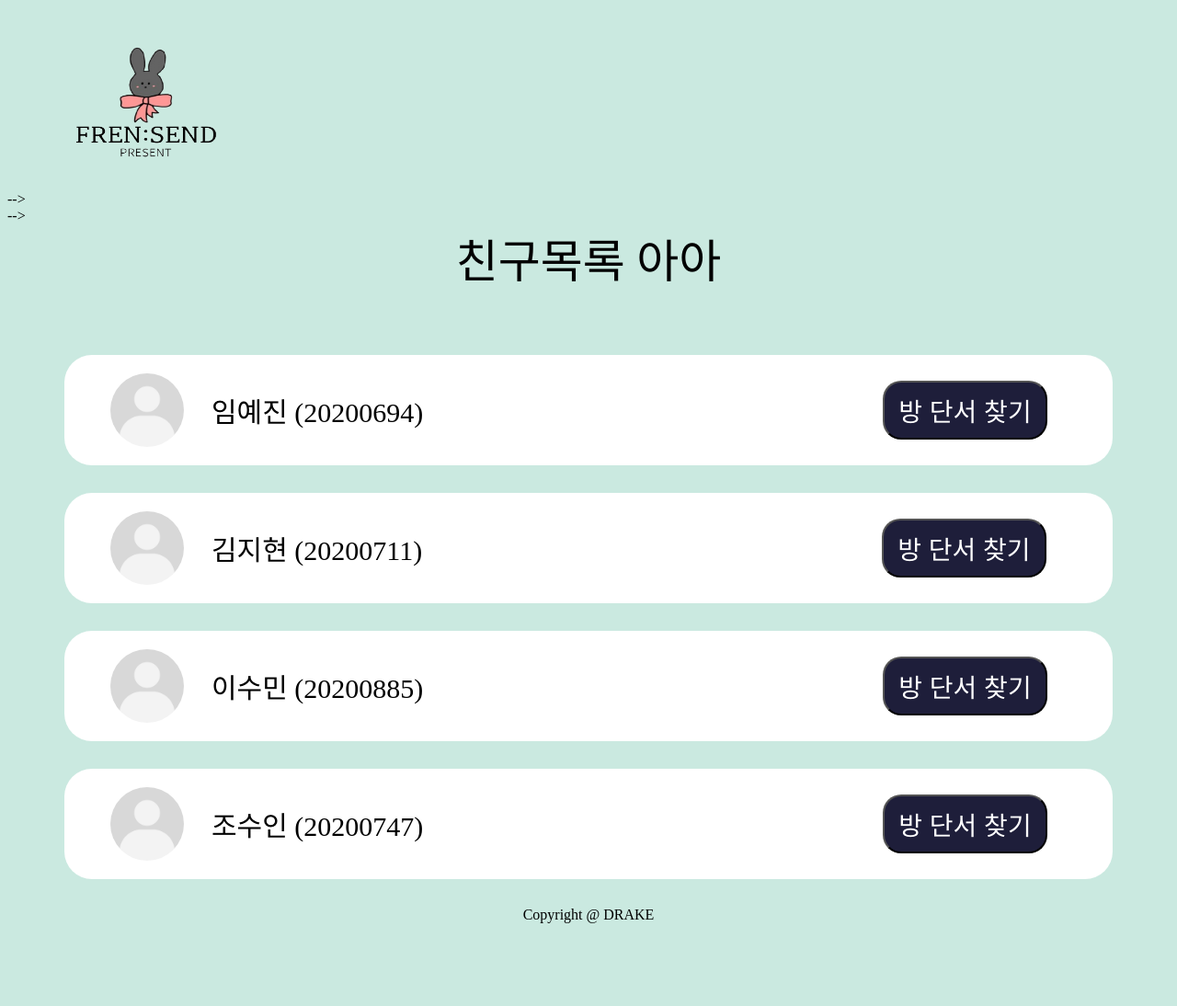
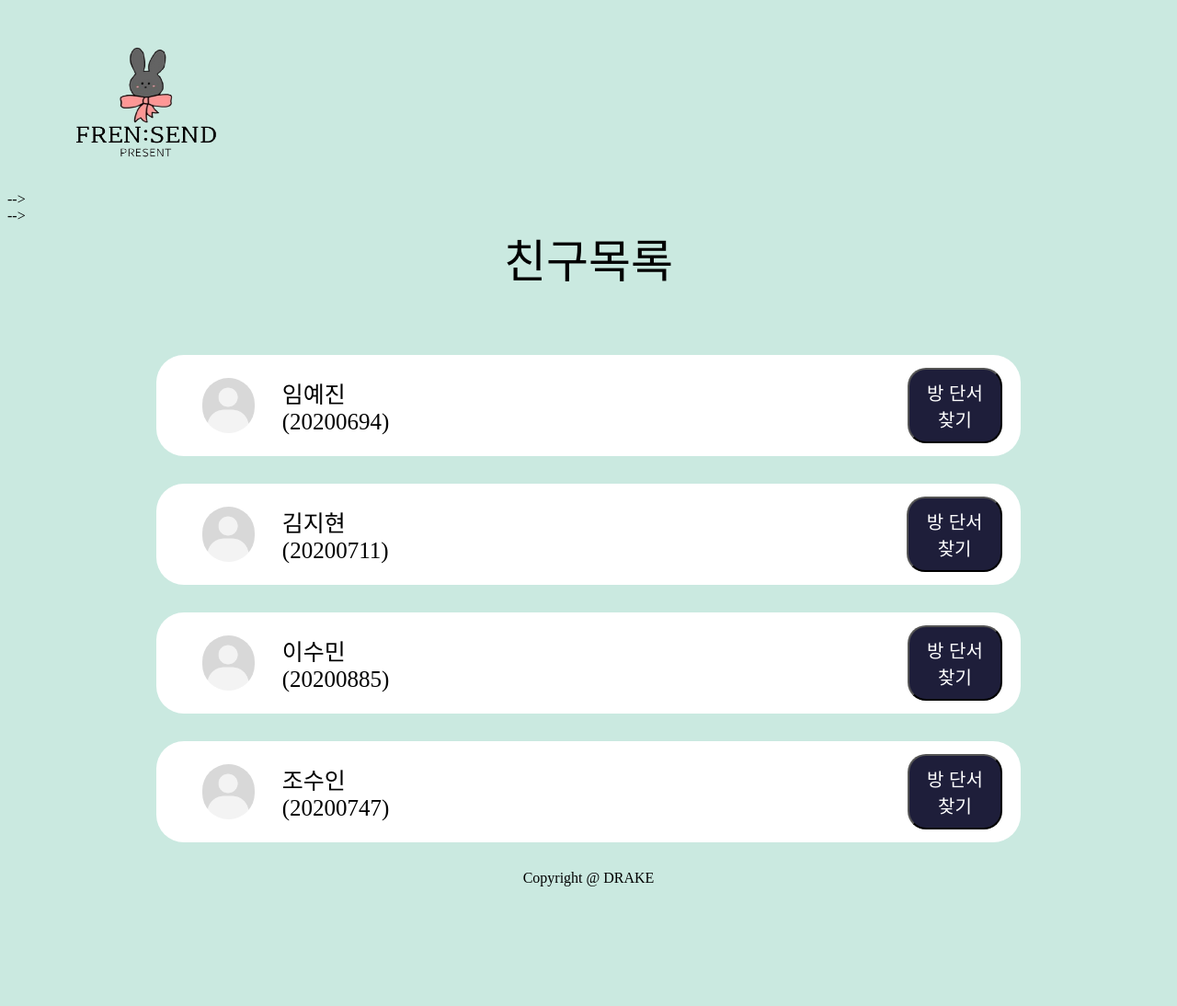
Before and after one commit to dukwoo/DRAKE, a Django app: page /friends/ in a window 1280 px wide. Shown: the whole page at 92% size. After the commit the page ends 964 px from the top, so only its background shows below. Run offline with Django 4.2, Linux system fonts and the light colour scheme; parts of the project's set-up code (start-up, migrations or seed data) failed here and were passed over; some libraries are stand-ins or nearby versions; some web fonts are replaced.

Commit message:
친구페이지 수정

```diff
--- a/prensend/static/prensend/css/friends.css
+++ b/prensend/static/prensend/css/friends.css
@@ -7,13 +7,15 @@ body {
     margin-bottom: 70px;
 }
 
+
+
 .friend_box {
     display: flex;
     align-items: center;
     margin: 30px auto;
     background-color: white;
-    width: 1100px;
-    height: 80px;
+    width: 900px;
+    height: 70px;
     border-radius: 30px;
     padding: 20px;
 }
@@ -21,8 +23,8 @@ body {
 .friend_image {
     margin-left: 30px;
     display: inline-block;
-    width: 80px;
-    height: 80px;
+    width: 60px;
+    height: 60px;
     border-radius: 50px;
     overflow: hidden;
 }
@@ -41,14 +43,14 @@ body {
 }
 .name {
     margin-left: 30px;
-    font-size: 30px;
+    font-size: 25px;
 }
 .button {
     margin-left: 500px;
     border-radius: 20px;
     background-color: rgb(30, 30, 58);
     color: white;
-    font-size: 28px;
+    font-size: 20px;
     padding-left: 15px;
     padding-right: 15px;
     padding-top: 10px;
@@ -57,8 +59,8 @@ body {
 
 
 label img {
-    height: 100px;
-    width: 100px;
+    height: 80px;
+    width: 80px;
     transition-duration: 0.2s;
     transform-origin: 50% 50%;
 }
--- a/prensend/templates/prensend/friends.html
+++ b/prensend/templates/prensend/friends.html
@@ -7,8 +7,7 @@
     {% endblock %}
 
     {% block main %}
-        <div class="t1">친구목록 아아 </div>
-
+        <div class="t1">친구목록</div>
         <div class="friend_box">
             <div class="friend_image">
                 <img class="image" src="{% static 'prensend/images/프로필1.png' %}" alt="친구프로필1">
```
